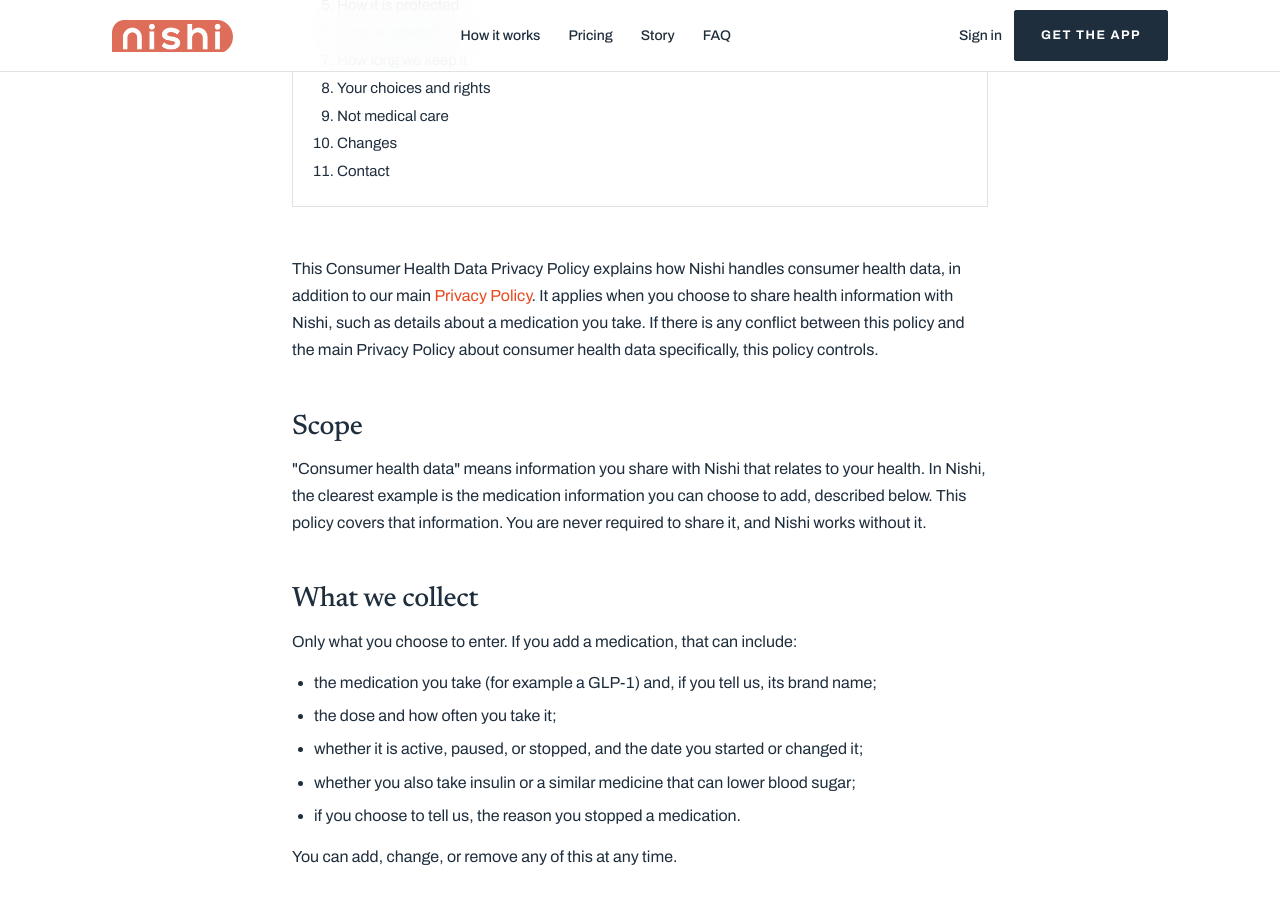
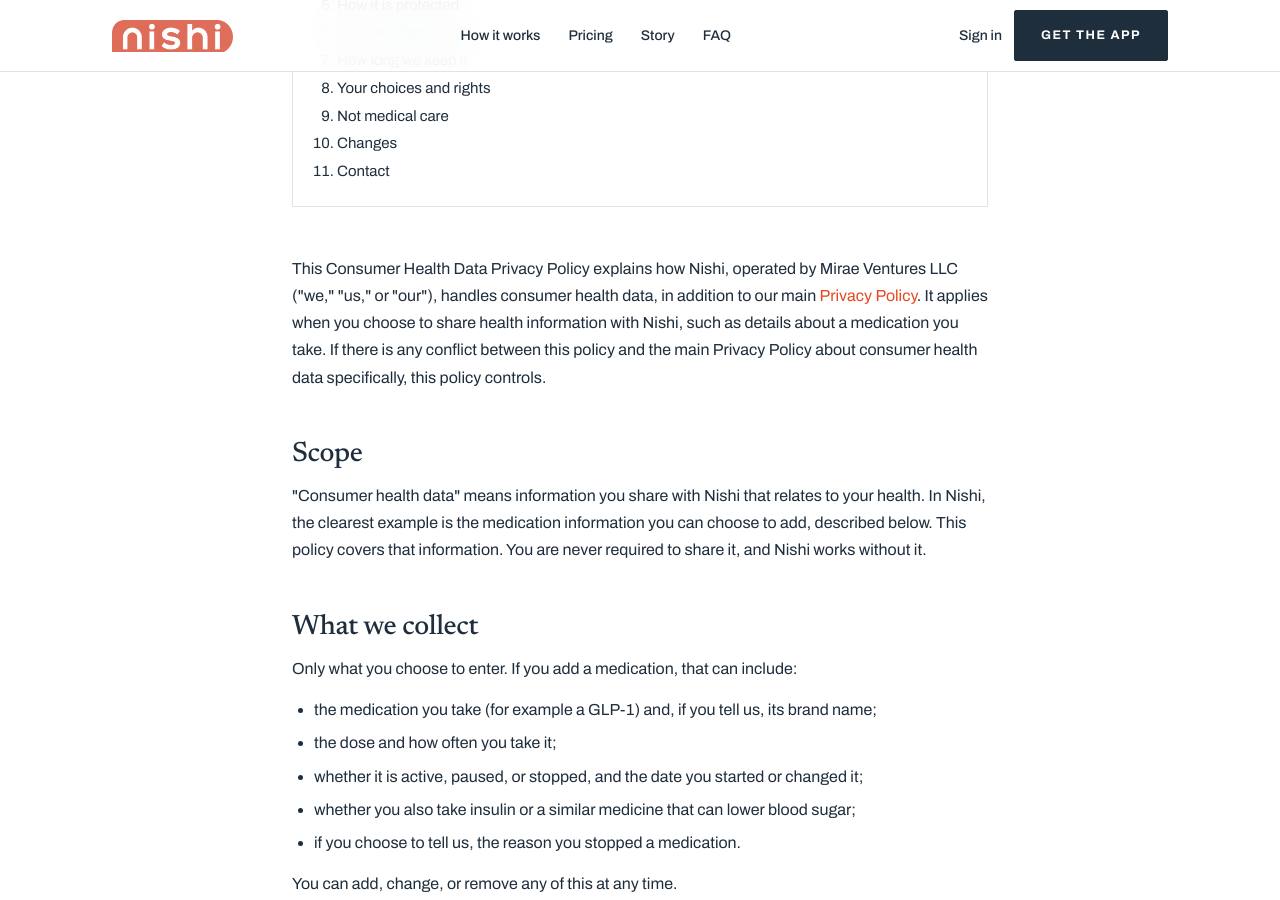
Before and after one commit to Satban/meetnishi, a Jekyll site: the page consumer-health-privacy.html, which Jekyll copies as it is, in a window 1280 px wide and 900 px high, scrolled down 787 px. Built offline with Jekyll 4.4.1, drawn with Linux system fonts in a browser that asks for light colours; some of the changed text lies outside the part shown.

Commit message:
Consumer Health Data Privacy Policy: name the operating entity (Mirae Ventures LLC), matching the Privacy Policy and Terms
Co-Authored-By: Claude Opus 5 (1M context) <noreply@anthropic.com>
Claude-Session: https://claude.ai/code/session_017C75kZkUvuGjcr13jvtnsy

```diff
--- a/consumer-health-privacy.html
+++ b/consumer-health-privacy.html
@@ -159,8 +159,9 @@
     </nav>
 
     <section class="legal-prose">
-      <p>This Consumer Health Data Privacy Policy explains how Nishi handles consumer health
-      data, in addition to our main <a href="/privacy">Privacy Policy</a>. It applies when you
+      <p>This Consumer Health Data Privacy Policy explains how Nishi, operated by
+      Mirae Ventures LLC ("we," "us," or "our"), handles consumer health data, in addition to
+      our main <a href="/privacy">Privacy Policy</a>. It applies when you
       choose to share health information with Nishi, such as details about a medication you
       take. If there is any conflict between this policy and the main Privacy Policy about
       consumer health data specifically, this policy controls.</p>
@@ -233,7 +234,8 @@
 
       <h2 id="contact">Contact</h2>
       <p>Questions about this policy or your consumer health data? Email
-      <a href="mailto:support@meetnishi.com">support@meetnishi.com</a>.</p>
+      <a href="mailto:support@meetnishi.com">support@meetnishi.com</a>. Mirae Ventures LLC is
+      the controller of the consumer health data described here.</p>
     </section>
   </main>
 
```
